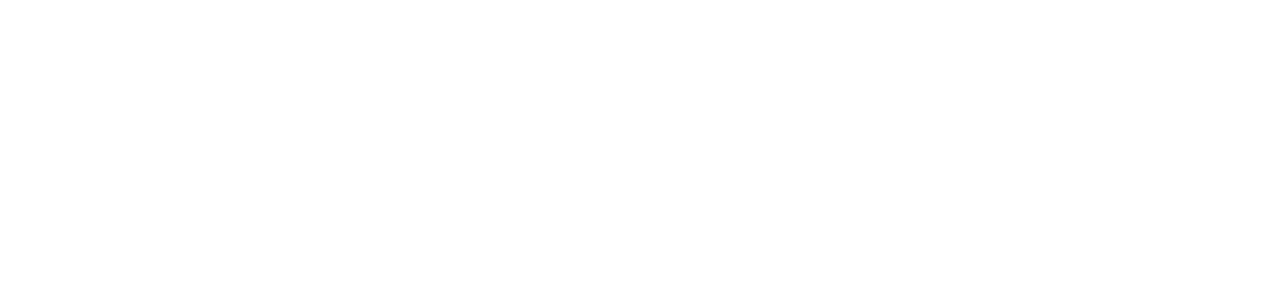
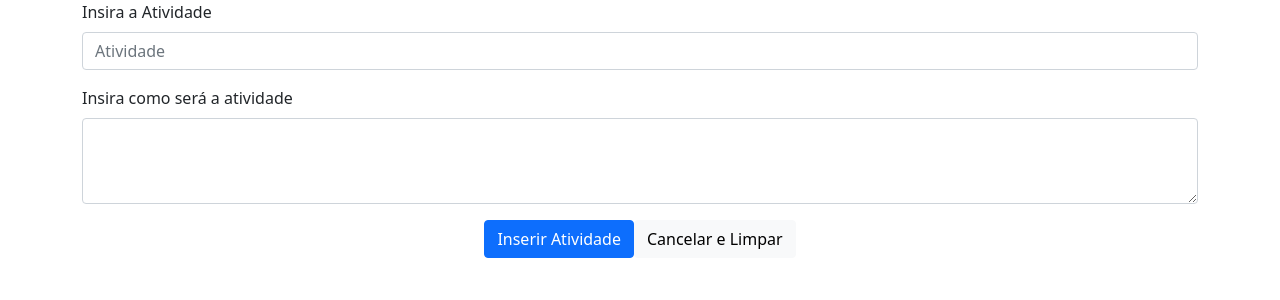
Before and after one commit to pedrotakahashi/trabalho-ihm, a React (Create React App) app: page / in a window 1280 px wide. Shown: the top 300 px of the page. Built offline with nearby package versions, Linux system fonts and the light colour scheme.

Commit message:
feat(design): design done

```diff
--- a/src/App.tsx
+++ b/src/App.tsx
@@ -1,7 +1,10 @@
+import Todo from "./components/Inputs/Todo";
+import 'bootstrap/dist/css/bootstrap.min.css';
+
 const App = () => {
 return(
   <div className="app-main">
-
+    <Todo />
   </div>
 );
 }
--- /dev/null
+++ b/src/components/Inputs/Todo.tsx
@@ -0,0 +1,30 @@
+import { Button, Col, Container, Form, Row } from "react-bootstrap";
+
+const Todo = () => {
+  return (
+    <Container>
+      <Row className="justify-content-sm-center justify-content-md-center">
+        <Col>
+          <Form>
+            <Form.Group className="mb-3">
+              <Form.Label>Insira a Atividade</Form.Label>
+              <Form.Control type="email" placeholder="Atividade" />
+            </Form.Group>
+            <Form.Group className="mb-3">
+              <Form.Label>Insira como será a atividade</Form.Label>
+              <Form.Control as="textarea" rows={3} />
+            </Form.Group>
+          </Form>
+        </Col>
+      </Row>
+      <Row>
+        <Col className="d-flex justify-content-center">
+          <Button variant="primary">Inserir Atividade</Button>
+          <Button variant="light">Cancelar e Limpar</Button>
+        </Col>
+      </Row>
+    </Container>
+  );
+};
+
+export default Todo;
```
